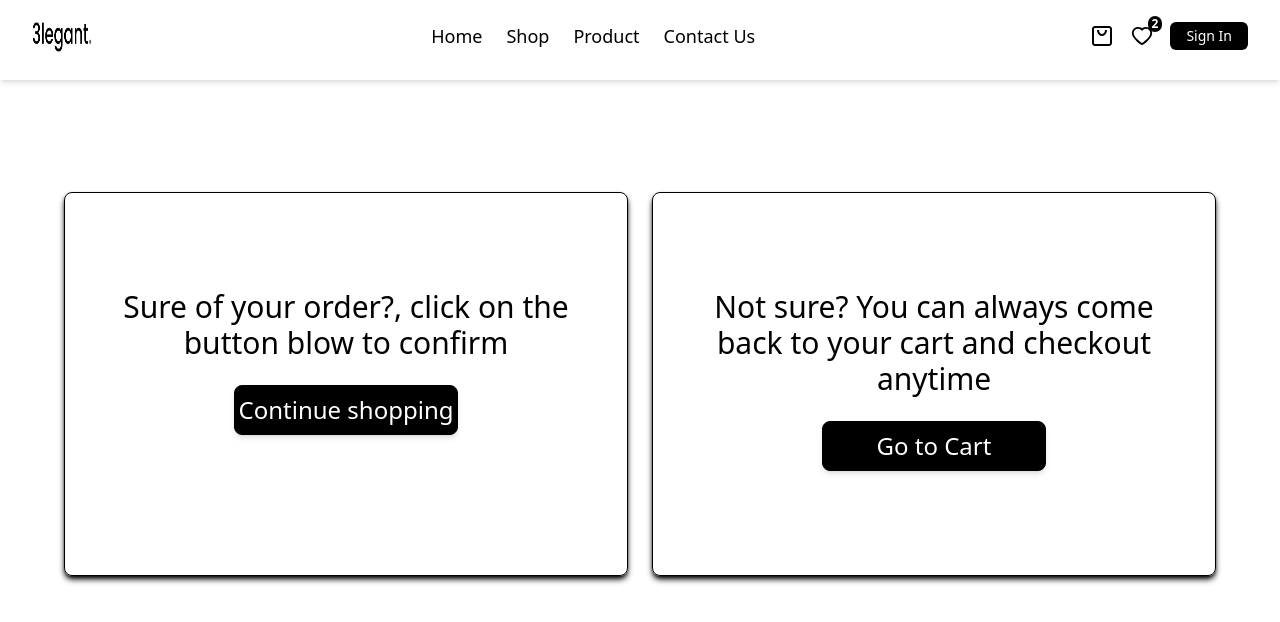
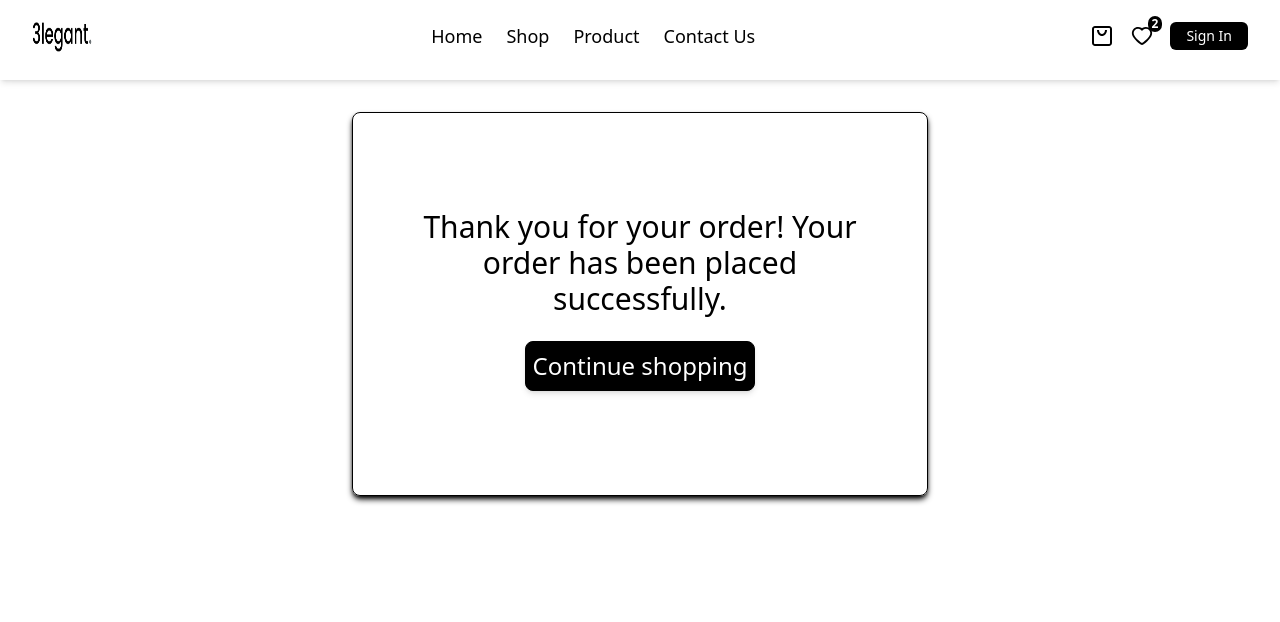
Before and after one commit to Alani158/e-commerce, a React (Create React App) app in the folder client/my-app-name/: page /checkout in a window 1280 px wide. Shown: the top 622 px of the page. Built offline with nearby package versions, Linux system fonts and the light colour scheme.

Commit message:
optimize 9

```diff
--- a/client/my-app-name/src/components/checkout.jsx
+++ b/client/my-app-name/src/components/checkout.jsx
@@ -17,14 +17,14 @@ export default function Checkout() {
   };
 
   return (
-    <div className="w-full mx-auto pt-10">
+    <div className="w-full mx-auto pt-0">
       <Navbar />
 
-      <div className="gap-6 justify-self-center  flex my-20   w-[90%]">
-        <div className="w-[50%] border border-black shadow-md hover:shadow-inner transition-all hover:shadow-black cursor-pointer shadow-black  rounded-lg h-96 ">
-          <h1 className="text-center text-base sm:text-3xl px-10 mt-24">
+      <div className="gap-6 sm:justify-self-center   sm:flex my-10  sm:w-[90%]">
+        <div className="sm:w-[50%] border border-black shadow-md hover:shadow-inner transition-all hover:shadow-black cursor-pointer shadow-black  rounded-lg sm:h-96 w-[80%] h-60 mx-auto ">
+          <h1 className="text-center text-base sm:text-3xl px-10 sm:mt-24 mt-5">
             {" "}
-            Sure of your order?, click on the button blow to confirm
+            Thank you for your order! Your order has been placed successfully.
           </h1>
           <div
             className="w-[50%] sm:w-[40%] mt-6 border border-black shadow-md  hover:p-2 transition-all   bg-black justify-self-center flex justify-center items-center rounded-lg cursor-pointer"
@@ -35,18 +35,6 @@ export default function Checkout() {
             </button>
           </div>
         </div>
-
-        <div className="w-[50%] border  border-black shadow-md hover:shadow-inner transition-all hover:shadow-black cursor-pointer shadow-black rounded-lg h-96 ">
-          <h2 className="text-center text-base sm:text-3xl px-10 mt-24">
-            Not sure? You can always come back to your cart and checkout anytime
-          </h2>
-          <div
-            className="w-[50%] sm:w-[40%] mt-6 border border-black shadow-md  hover:p-2 transition-all   bg-black justify-self-center flex justify-center items-center rounded-lg cursor-pointer"
-            onClick={handlebackCart}
-          >
-            <button className="text-white py-2 sm:text-2xl">Go to Cart</button>
-          </div>
-        </div>
       </div>
     </div>
   );
```
